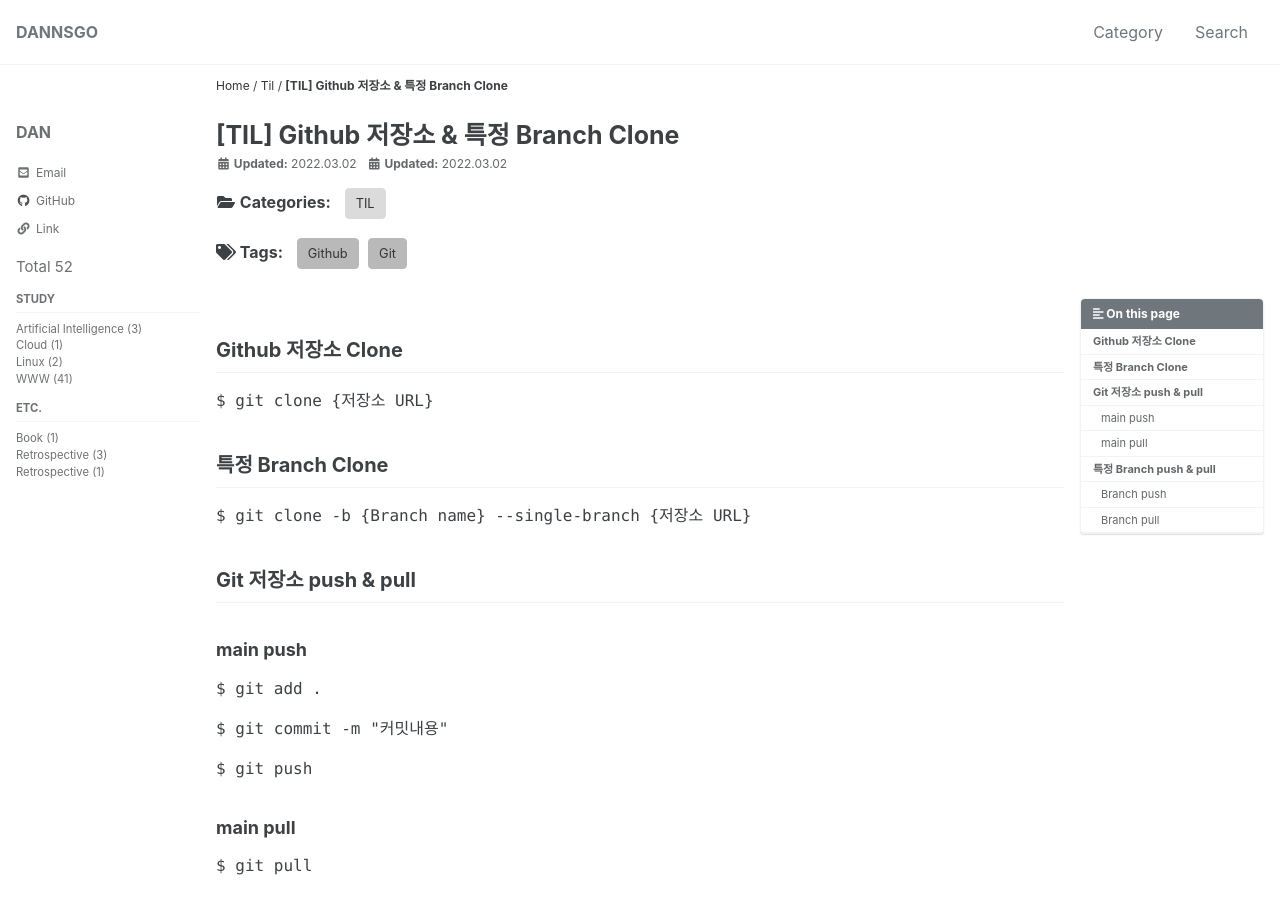
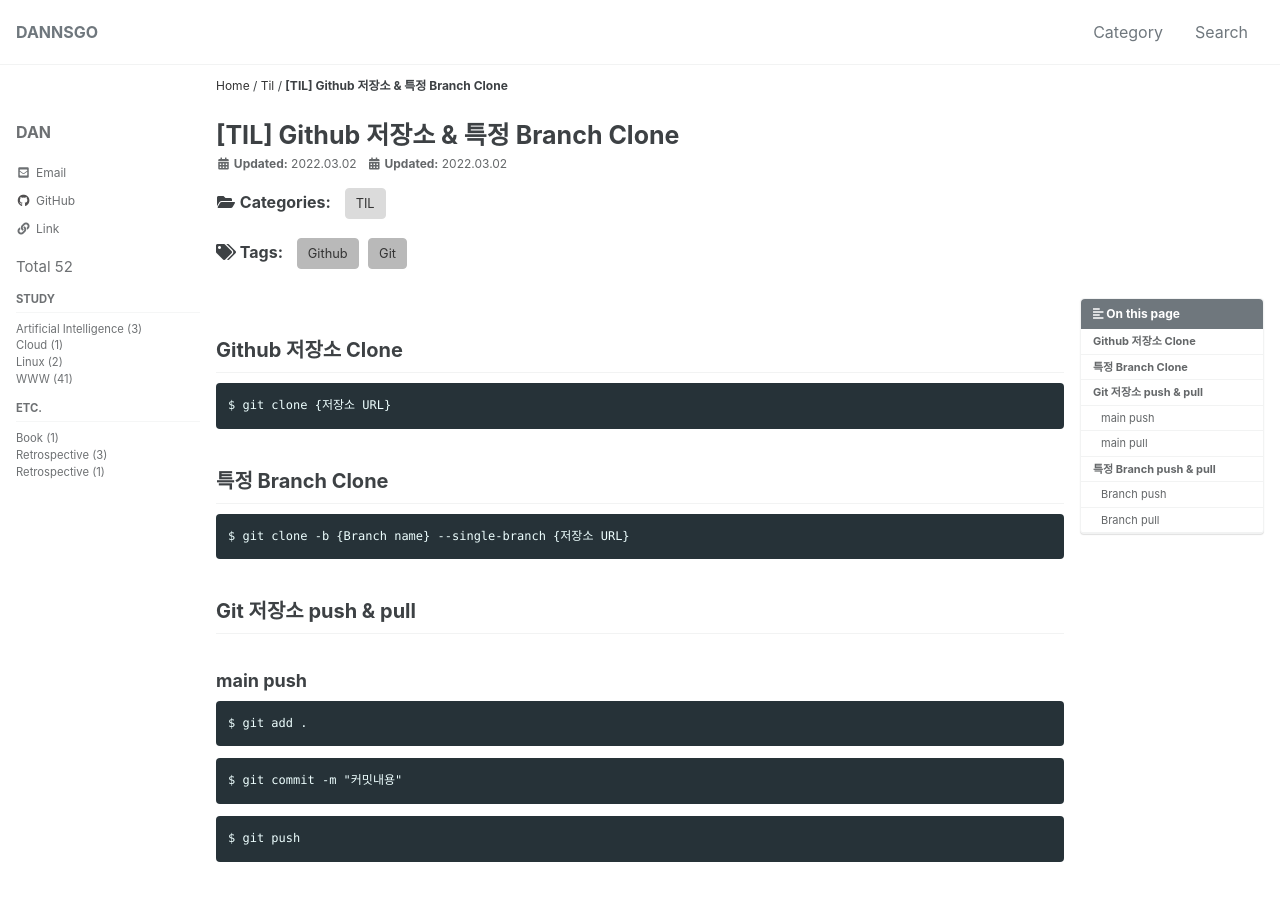
Before and after one commit to znhoon/dannsgo.github.io, a Jekyll site: the page built from _posts/TIL/2022-03-02-til-220302.md, in a window 1280 px wide and 900 px high. Built offline with Jekyll 4.4.1, drawn with Linux system fonts in a browser that asks for light colours; cached includes are drawn as plain includes; some web fonts are replaced.

Commit message:
Update 2022-03-02-til-220302.md

````diff
--- a/_posts/TIL/2022-03-02-til-220302.md
+++ b/_posts/TIL/2022-03-02-til-220302.md
@@ -16,7 +16,7 @@ last_modified_at: 2022-03-02
 
 ## Github 저장소 Clone
 
-```po
+```
 $ git clone {저장소 URL}
 ```
 
@@ -24,7 +24,7 @@ $ git clone {저장소 URL}
 
 ## 특정 Branch Clone
 
-```po
+```
 $ git clone -b {Branch name} --single-branch {저장소 URL}
 ```
 
@@ -34,21 +34,21 @@ $ git clone -b {Branch name} --single-branch {저장소 URL}
 
 ### main push
 
-```po
+```
 $ git add .
 ```
 
-```po
+```
 $ git commit -m "커밋내용"
 ```
 
-```po
+```
 $ git push
 ```
 
 ### main pull
 
-```po
+```
 $ git pull
 ```
 
@@ -58,11 +58,11 @@ $ git pull
 
 ### Branch push
 
-```po
+```
 $ git add .
 ```
 
-```po
+```
 $ git commit -m "커밋내용"
 ```
 
@@ -72,6 +72,6 @@ $ git push origin {Branch name}
 
 ### Branch pull
 
-```po
+```
 $ git pull origin {Branch name}
 ```
````
